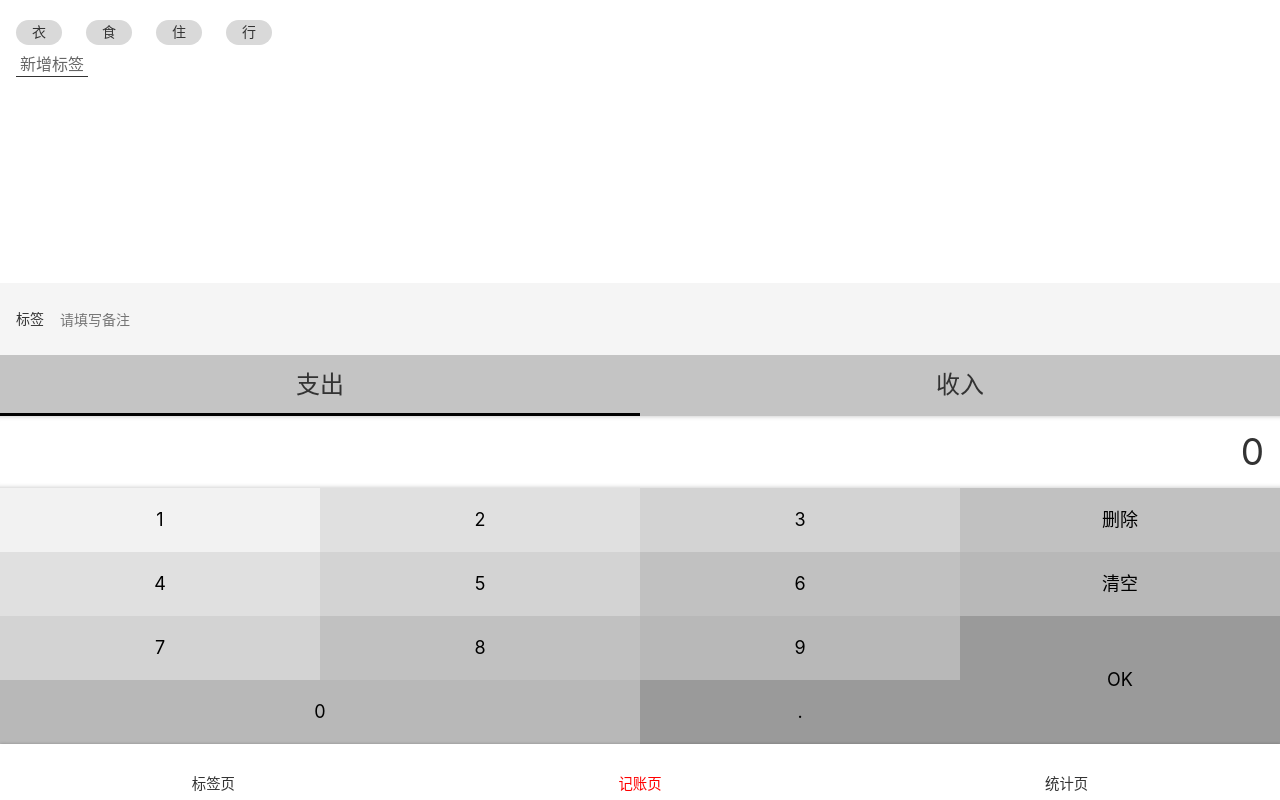
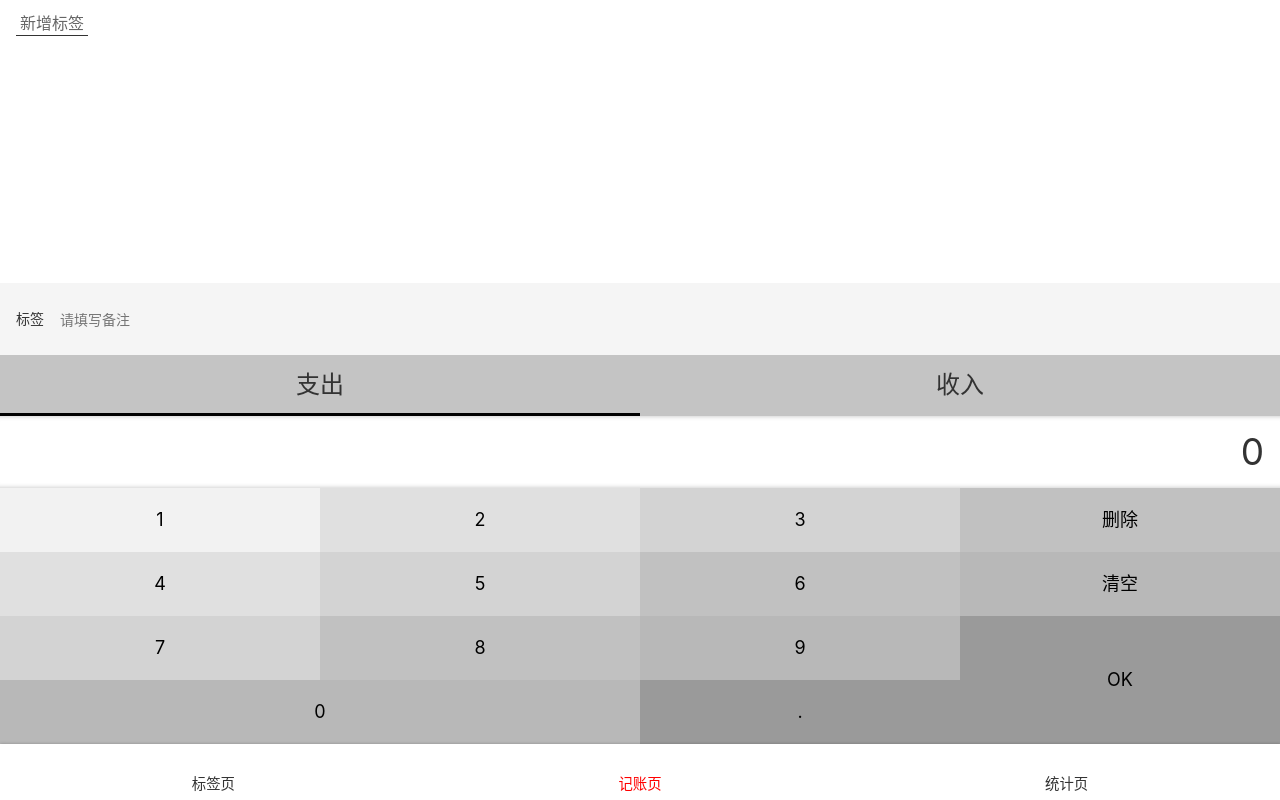
Before and after one commit to haixiangyan/split-wise-react, a React app: page /money#/money in a window 1280 px wide. Built offline with nearby package versions, Linux system fonts and the light colour scheme.

Commit message:
添加 useUpdate

```diff
--- /dev/null
+++ b/src/hooks/useUpdate.ts
@@ -0,0 +1,15 @@
+import {useEffect, useRef} from 'react'
+
+const useUpdate = (fn: () => void, deps: any[]) => {
+  const count = useRef(0)
+  useEffect(() => {
+    count.current += 1
+  })
+  useEffect(() => {
+    if (count.current > 1) {
+      fn()
+    }
+  }, deps)
+}
+
+export default useUpdate
--- a/src/pages/Money/TagsSection.tsx
+++ b/src/pages/Money/TagsSection.tsx
@@ -1,7 +1,6 @@
 import styled from 'styled-components'
 import * as React from 'react'
 import useTags from '../../useTags'
-import createId from '../../lib/createId'
 
 const Wrapper = styled.section`
   padding: 12px 16px;
@@ -37,19 +36,9 @@
 }
 
 const TagsSection: React.FC<TProps> = (props) => {
-  const {tags, setTags} = useTags()
+  const {tags, addTag} = useTags()
 
   const selectedTagIds = props.value
-
-  const onAddTag = () => {
-    const tagName = window.prompt('新标签的名称为')
-    if (tagName !== null) {
-      setTags([...tags, {
-        id: createId(),
-        name: tagName
-      }])
-    }
-  }
 
   const onToggleTag = (tagId: number) => {
     if (selectedTagIds.find(id => id === tagId)) {
@@ -72,7 +61,7 @@
           </li>
         )}
       </ol>
-      <button onClick={onAddTag}>新增标签</button>
+      <button onClick={addTag}>新增标签</button>
     </Wrapper>
   )
 }
--- a/src/pages/Tags/index.tsx
+++ b/src/pages/Tags/index.tsx
@@ -25,7 +25,7 @@
 `
 
 const Tags: React.FunctionComponent = () => {
-  const {tags, setTags} = useTags()
+  const {tags, addTag} = useTags()
 
   return (
     <Layout>
@@ -41,7 +41,7 @@
       </TagList>
       <Center>
         <Space/>
-        <Button>新增标签</Button>
+        <Button onClick={addTag}>新增标签</Button>
       </Center>
     </Layout>
   )
--- a/src/useTags.ts
+++ b/src/useTags.ts
@@ -1,5 +1,6 @@
-import {useState} from 'react'
+import {useEffect, useRef, useState} from 'react'
 import createId from './lib/createId'
+import useUpdate from './hooks/useUpdate'
 
 export type TTag = {
   id: number
@@ -14,20 +15,16 @@
 ]
 
 const useTags = () => {
-  const [tags, setTags] = useState<TTag[]>(defaultTags)
+  const [tags, setTags] = useState<TTag[]>([])
+
+  useEffect(() => {
+    setTags(JSON.parse(window.localStorage.getItem('tags') || '[]'))
+  }, []) // 第一次渲染
+  useUpdate(() => {
+    window.localStorage.setItem('tags', JSON.stringify(tags))
+  }, [tags]) // 监听 tags
 
   const findTag = (id: number) => tags.find(t => t.id === id)
-
-  const findTagIndex = (id: number) => {
-    let result = -1
-    for (let i = 0; i < tags.length; i++) {
-      if (tags[i].id === id) {
-        result = i
-        break
-      }
-    }
-    return result
-  }
 
   const updateTags = (id: number, {name}: {name: string}) => {
     setTags(tags.map(tag => tag.id === id ? {id, name} : tag))
@@ -37,7 +34,17 @@
     setTags(tags.filter(tag => tag.id !== id))
   }
 
-  return {tags, setTags, findTag, updateTags, deleteTag}
+  const addTag = () => {
+    const tagName = window.prompt('新标签的名称为')
+    if (tagName !== null) {
+      setTags([...tags, {
+        id: createId(),
+        name: tagName
+      }])
+    }
+  }
+
+  return {tags, setTags, findTag, updateTags, deleteTag, addTag}
 }
 
 export default useTags
```
